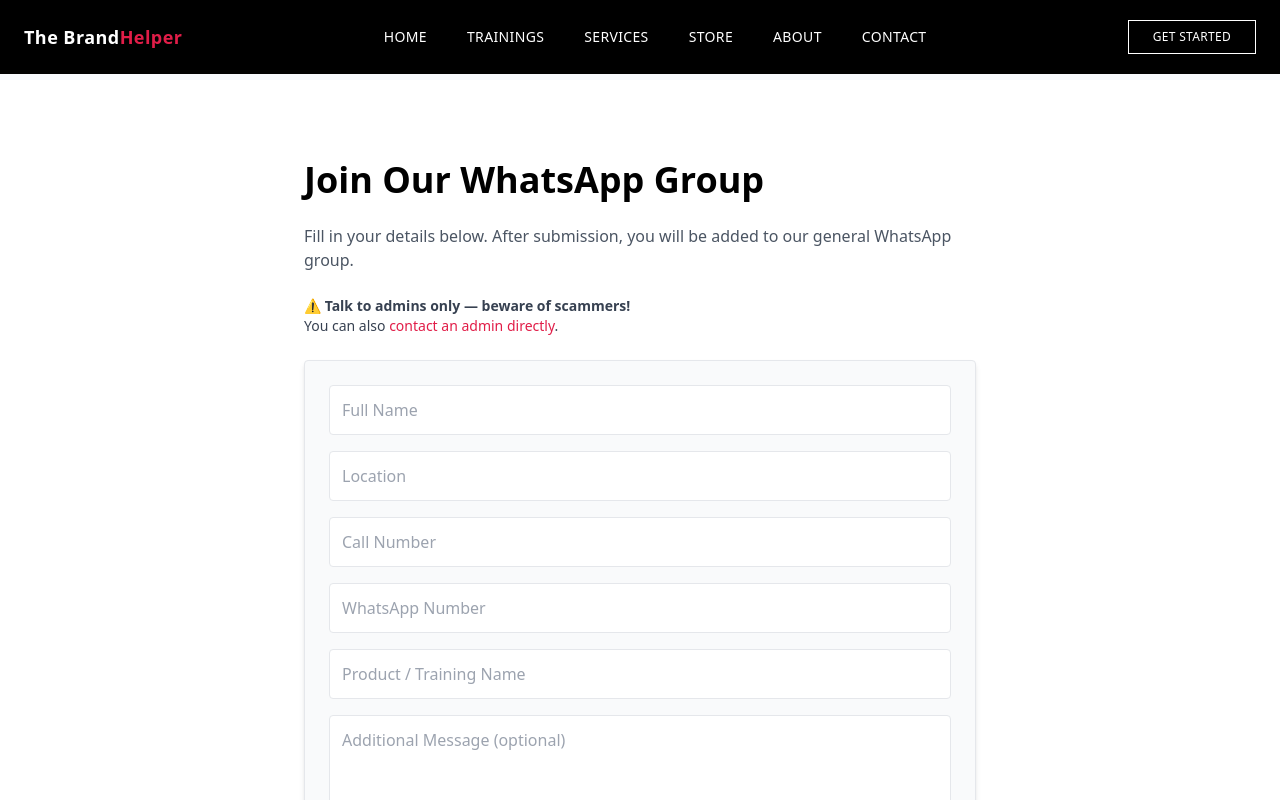
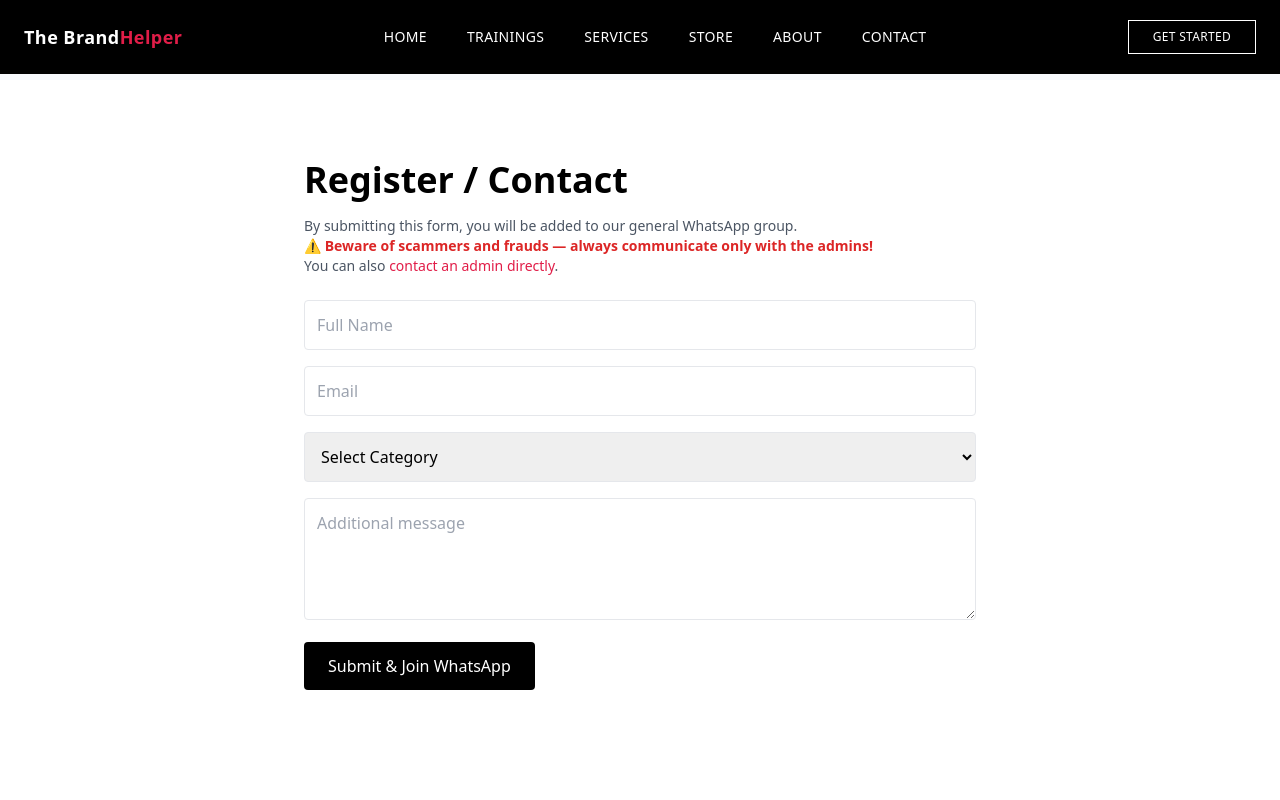
Before and after one commit to blackbird77ad/TheBrandHelper, a React (Vite) app: page /contact in a window 1280 px wide. Shown: the top 800 px of the page. Built offline with nearby package versions, Linux system fonts and the light colour scheme; the HTML template or start-up script is replaced by a standard one.

Commit message:
App script for backend added

```diff
--- a/src/pages/Contact.jsx
+++ b/src/pages/Contact.jsx
@@ -1,66 +1,83 @@
 import React, { useState } from "react";
+
+const WHATSAPP_URL = "https://chat.whatsapp.com/HpS3JYpWejM7L2sfVOSvek?mode=gi_t";
+const ADMIN_WHATSAPP = "https://wa.me/+233544930276";
+const GOOGLE_SCRIPT_URL = "https://script.google.com/macros/s/AKfycbx0z0Ex-dxJpdPEZOZ4_Z8pw2plTxWTXsRvOjLWLF1ehw-r1MdXqxXwj8AKvTEXIz76kA/exec";
 
 export default function Contact() {
   const [formData, setFormData] = useState({
     fullName: "",
-    location: "",
-    call: "",
-    whatsapp: "",
-    product: "",
+    email: "",
+    category: "",
+    item: "",
     message: "",
   });
+
+  const categories = ["Training", "Service", "Product"];
+
+  const items = {
+    Training: [
+      "Sewing & Fashion",
+      "Braiding & Hair Business",
+      "Shoe Making",
+      "Soap & Skincare",
+      "Importation",
+      "Ads & Digital Promotion",
+    ],
+    Service: [
+      "Website Design",
+      "Website Management",
+      "Business Email Setup",
+      "Ads Management",
+      "Brand Strategy",
+      "Consulting & Business Coaching",
+    ],
+    Product: [], // User types product name
+  };
 
   const handleChange = (e) => {
     setFormData((prev) => ({ ...prev, [e.target.name]: e.target.value }));
   };
 
-  const handleSubmit = (e) => {
+  const handleSubmit = async (e) => {
     e.preventDefault();
 
-    // Send data to Google Sheet via your Web App URL
-    fetch(
-      "https://script.google.com/macros/s/AKfycbx0z0Ex-dxJpdPEZOZ4_Z8pw2plTxWTXsRvOjLWLF1ehw-r1MdXqxXwj8AKvTEXIz76kA/exec",
-      {
+    try {
+      const payload = JSON.stringify(formData);
+
+      const response = await fetch(GOOGLE_SCRIPT_URL, {
         method: "POST",
-        body: JSON.stringify(formData),
-      }
-    )
-      .then(() => {
-        // Redirect to WhatsApp group after successful submission
-        window.location.href =
-          "https://chat.whatsapp.com/HpS3bYpWejM7L2sfVOSvek?mode=gi_t";
-      })
-      .catch((err) => alert("Submission failed: " + err));
+        body: payload,
+      });
+
+      const result = await response.json();
+
+      // Redirect user to general WhatsApp group
+      window.location.href = WHATSAPP_URL;
+
+    } catch (err) {
+      alert("Form submission failed: " + err);
+    }
   };
 
   return (
     <section className="min-h-screen bg-white px-6 py-20">
       <div className="max-w-2xl mx-auto">
-        <h1 className="text-4xl font-semibold mb-6">Join Our WhatsApp Group</h1>
-        <p className="text-gray-600 mb-6">
-          Fill in your details below. After submission, you will be added to our general WhatsApp group.
+
+        <h1 className="text-4xl font-semibold mb-4">Register / Contact</h1>
+
+        {/* Warning notice */}
+        <p className="text-gray-600 mb-6 text-sm">
+          By submitting this form, you will be added to our general WhatsApp group.
+          <span className="font-semibold text-red-600">
+          <br />⚠️ Beware of scammers and frauds — always communicate only with the admins!
+          </span>
+          <br />
+          You can also <a href={ADMIN_WHATSAPP} target="_blank" rel="noopener noreferrer" className="text-[#E11D48] hover:text-[#FF3366]">contact an admin directly</a>.
         </p>
 
-        {/* Warning notice */}
-        <p className="text-gray-700 mb-6 text-sm">
-          ⚠️ <span className="font-semibold">Talk to admins only — beware of scammers!</span>
-          <br />
-          You can also{" "}
-          <a
-            href="https://wa.me/+233544930276"
-            target="_blank"
-            rel="noopener noreferrer"
-            className="text-[#E11D48] hover:text-[#FF3366]"
-          >
-            contact an admin directly
-          </a>
-          .
-        </p>
+        <form onSubmit={handleSubmit} className="space-y-4">
 
-        <form
-          onSubmit={handleSubmit}
-          className="space-y-4 border p-6 rounded shadow-md bg-gray-50"
-        >
           <input
             type="text"
             name="fullName"
@@ -70,45 +87,63 @@ export default function Contact() {
             onChange={handleChange}
             className="w-full border p-3 rounded"
           />
+
           <input
-            type="text"
-            name="location"
-            placeholder="Location"
+            type="email"
+            name="email"
+            placeholder="Email"
             required
-            value={formData.location}
+            value={formData.email}
             onChange={handleChange}
             className="w-full border p-3 rounded"
           />
-          <input
-            type="tel"
-            name="call"
-            placeholder="Call Number"
+
+          {/* Category Selection */}
+          <select
+            name="category"
+            value={formData.category}
+            onChange={handleChange}
             required
-            value={formData.call}
-            onChange={handleChange}
             className="w-full border p-3 rounded"
-          />
-          <input
-            type="tel"
-            name="whatsapp"
-            placeholder="WhatsApp Number"
-            required
-            value={formData.whatsapp}
-            onChange={handleChange}
-            className="w-full border p-3 rounded"
-          />
-          <input
-            type="text"
-            name="product"
-            placeholder="Product / Training Name"
-            required
-            value={formData.product}
-            onChange={handleChange}
-            className="w-full border p-3 rounded"
-          />
+          >
+            <option value="">Select Category</option>
+            {categories.map((cat) => (
+              <option key={cat} value={cat}>{cat}</option>
+            ))}
+          </select>
+
+          {/* Item selection */}
+          {formData.category && formData.category !== "Product" && (
+            <select
+              name="item"
+              value={formData.item}
+              onChange={handleChange}
+              required
+              className="w-full border p-3 rounded"
+            >
+              <option value="">Select {formData.category}</option>
+              {items[formData.category].map((i) => (
+                <option key={i} value={i}>{i}</option>
+              ))}
+            </select>
+          )}
+
+          {/* Product input */}
+          {formData.category === "Product" && (
+            <input
+              type="text"
+              name="item"
+              placeholder="Enter product name"
+              required
+              value={formData.item}
+              onChange={handleChange}
+              className="w-full border p-3 rounded"
+            />
+          )}
+
           <textarea
             name="message"
-            placeholder="Additional Message (optional)"
+            placeholder="Additional message"
             rows="4"
             value={formData.message}
             onChange={handleChange}
@@ -119,7 +154,7 @@ export default function Contact() {
             type="submit"
             className="bg-black text-white px-6 py-3 rounded hover:bg-gray-800 transition"
           >
-            Join WhatsApp Group
+            Submit & Join WhatsApp
           </button>
         </form>
       </div>
```
